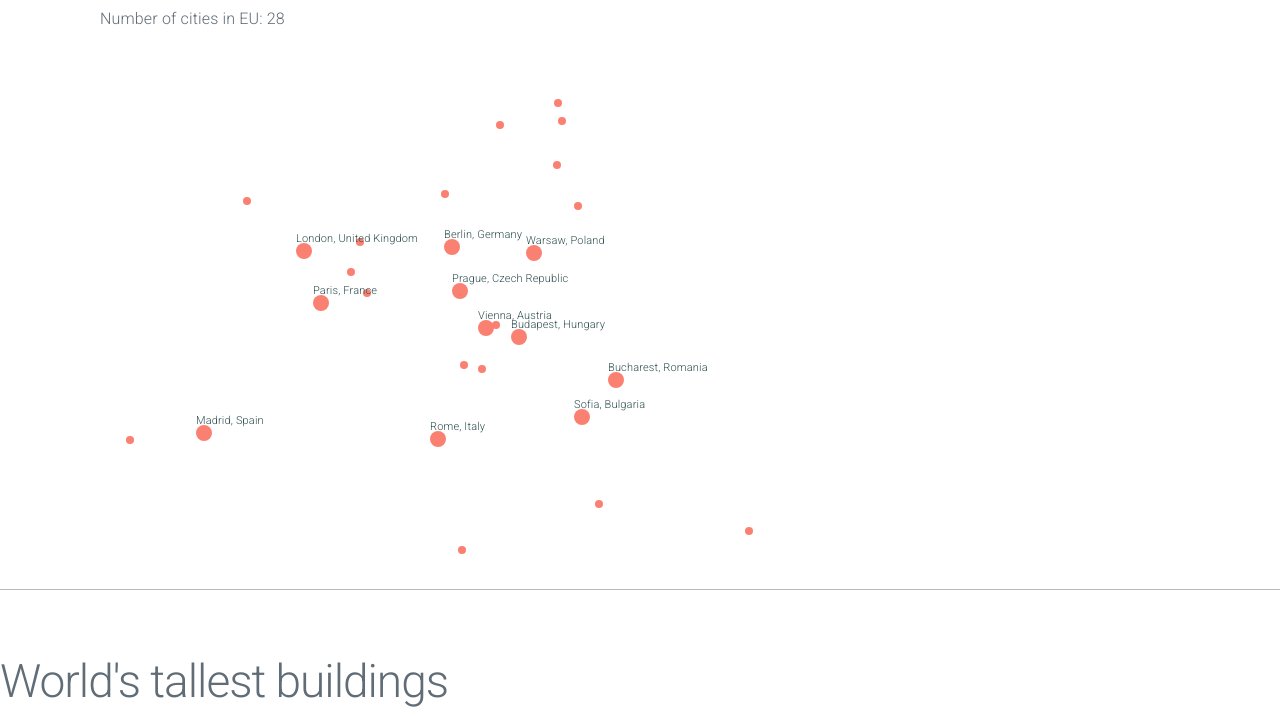
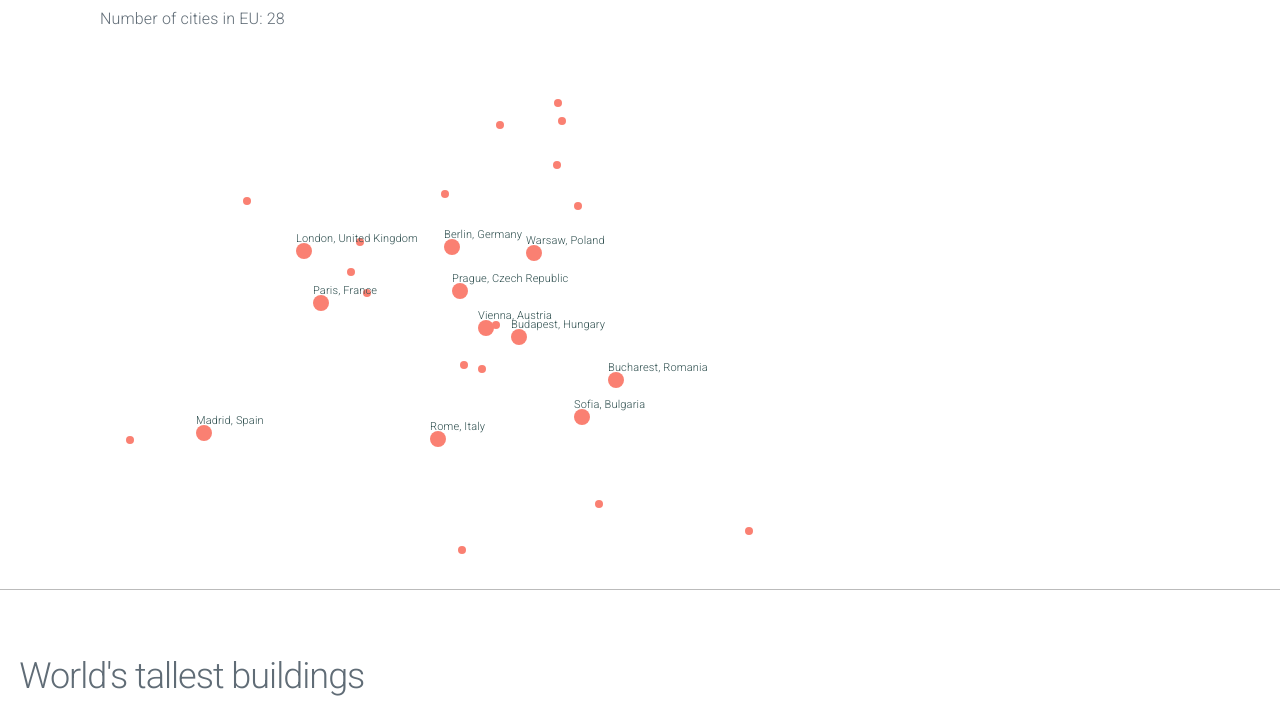
Before and after one commit to zjackeroo/Vis_Lab3, a plain HTML site: page index.html in a window 1280 px wide. Shown: the part 59-775 px from the top of the page. Drawn offline with nearby package versions, Linux system fonts and the light colour scheme.

Commit message:
margin fix

```diff
--- a/css/style.css
+++ b/css/style.css
@@ -26,3 +26,7 @@ hr.solid {
 h3 {
     margin-bottom: 10%;
 }
+
+h2 {
+    margin-left: 1.5%;
+}
--- a/index.html
+++ b/index.html
@@ -35,9 +35,9 @@
 
     <hr class="solid">
 
-    <h1>
+    <h2>
       World's tallest buildings
-    </h1>
+    </h2>
     <div class="wrapper">
       <div class="container">
         <div class="buildings-plot"></div>
```
